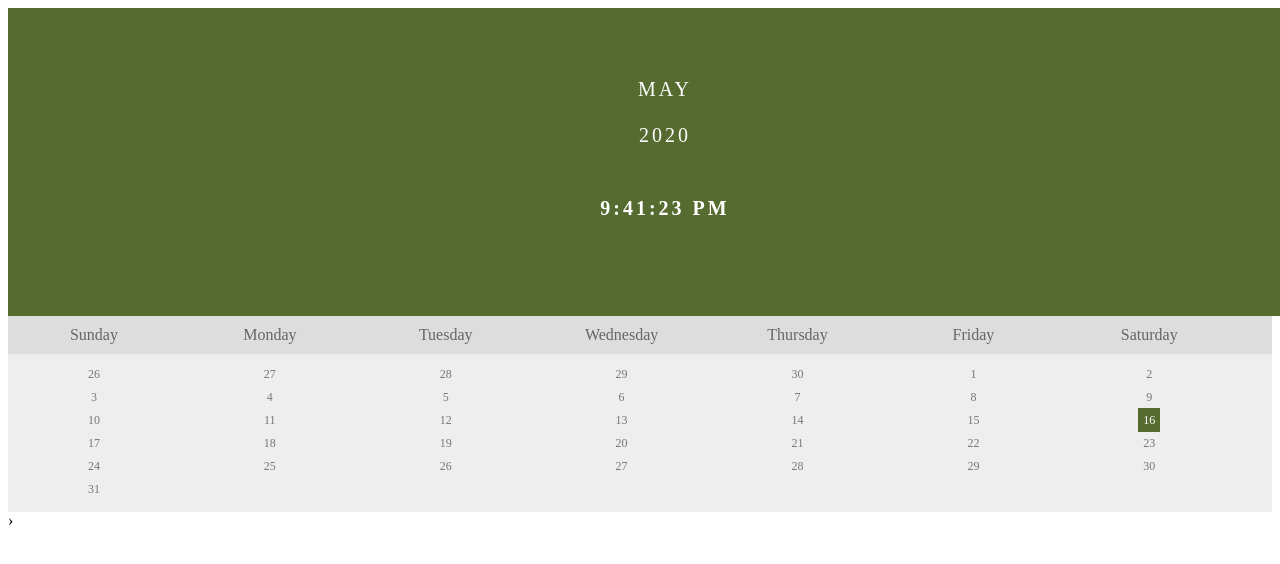
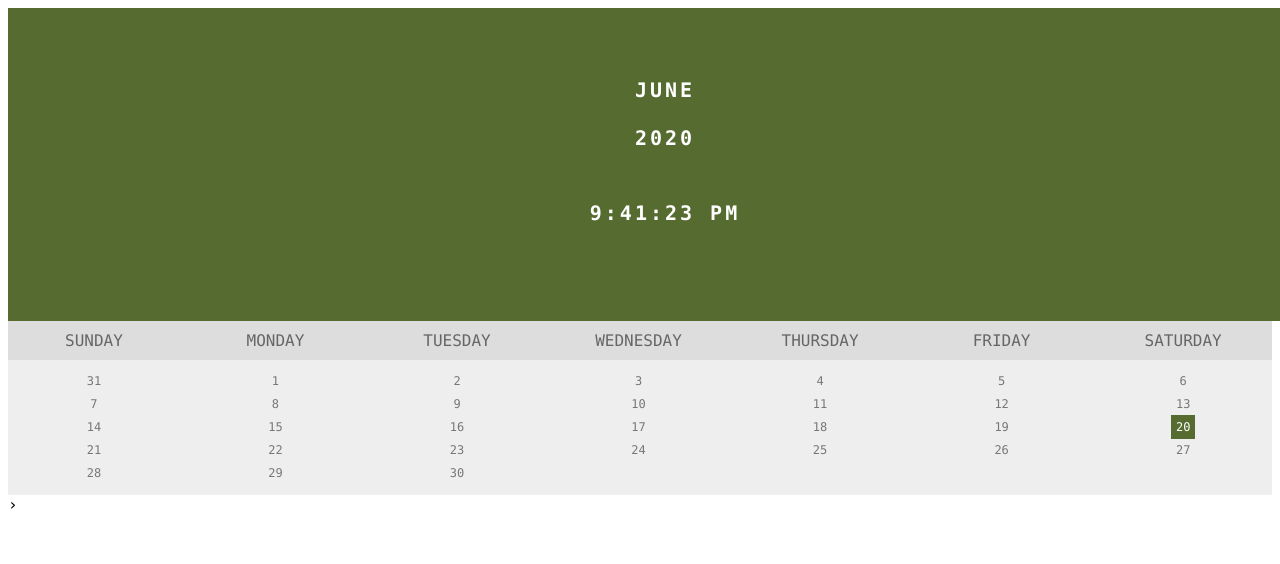
Before and after one commit to coderdojoedison/May2020, a plain HTML site: page index.html in a window 1280 px wide. Shown: the top 564 px of the page. Drawn offline with Linux system fonts and the light colour scheme.

Commit message:
🍱🚵 Updated with Glitch

```diff
--- a/index.html
+++ b/index.html
@@ -17,7 +17,7 @@
     <div class="month">
       <ul>
         <li>
-          <center>May</center>
+          <center>June</center>
           <br>
           <center>2020</center>
           <br>
@@ -44,11 +44,7 @@
     </ul>
 
     <ul class="dates">
-      <li>26</li>
-      <li>27</li>
-      <li>28</li>
-      <li>29</li>
-      <li>30</li>
+      <li>31</li>
       <li>1</li>
       <li>2</li>
       <li>3</li>
@@ -64,11 +60,11 @@
       <li>13</li>
       <li>14</li>
       <li>15</li>
-      <li><span class="active">16</span></li>
+      <li>16</li>
       <li>17</li>
       <li>18</li>
       <li>19</li>
-      <li>20</li>
+      <li><span class="active">20</span></li>
       <li>21</li>
       <li>22</li>
       <li>23</li>
@@ -79,7 +75,7 @@
       <li>28</li>
       <li>29</li>
       <li>30</li>
-      <li>31</li>
+
     </ul>›
 
     <div class="glitchButton" style="position:fixed;top:20px;right:20px;"></div>
--- a/script.js
+++ b/script.js
@@ -12,9 +12,9 @@ function updateClock() {
 
   currentHours = currentHours > 12 ? currentHours - 12 : currentHours;
 
-currentHours = currentHours == 0 ? 12 : currentHours;
+  currentHours = currentHours == 0 ? 12 : currentHours;
 
-   var currentTimeString =
+  var currentTimeString =
     currentHours +
     ":" +
     currentMinutes +
--- a/style.css
+++ b/style.css
@@ -2,7 +2,8 @@ ul {
   list-style-type: none;
 }
 body {
-  font-family: Times New Roman;
+  font-family: "Lucida Console", Monaco, monospace;
+  font-style: bold;
 }
 
 
@@ -11,6 +12,7 @@ body {
   width: 100%;
   background: #556B2F;
   text-align: center;
+  font-weight: bold;
 }
 
 .month ul {
@@ -21,6 +23,7 @@ body {
 .month ul li {
   color: white;
   font-size: 20px;
+  font-style: bold;
   text-transform: uppercase;
   letter-spacing: 3px;
 }
@@ -46,6 +49,7 @@ body {
   width: 13.6%;
   color: #666;
   text-align: center;
+  text-transform: uppercase;
 }
 
 .dates {
```
